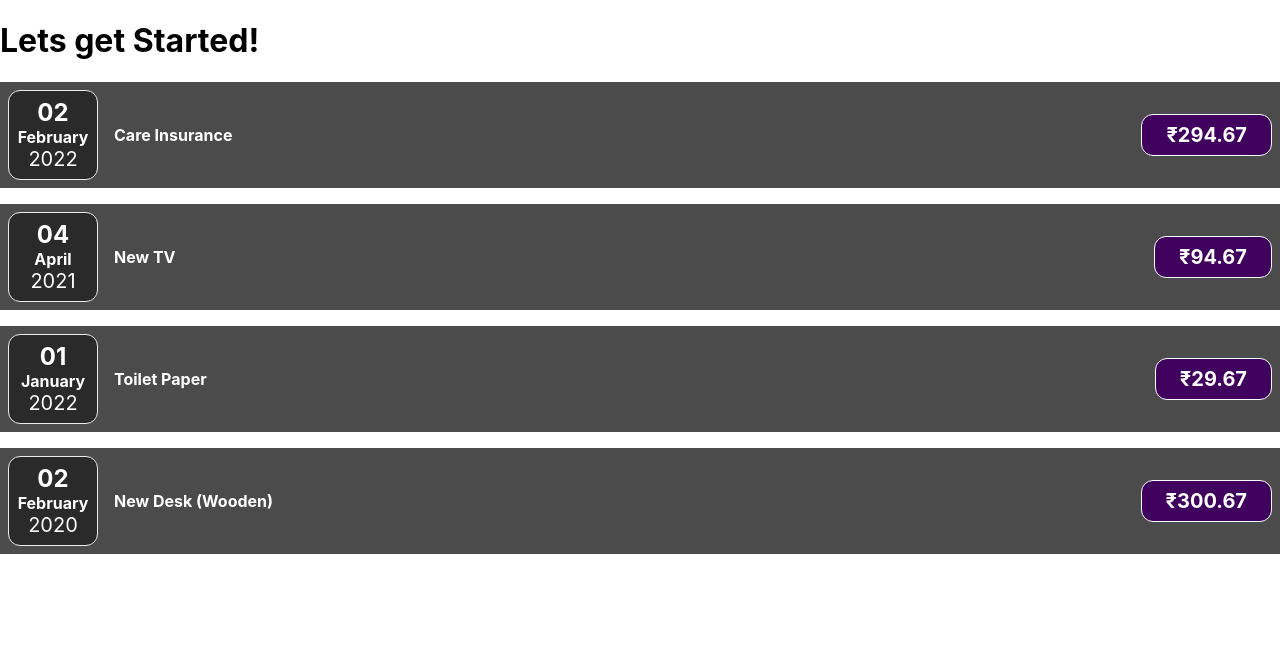
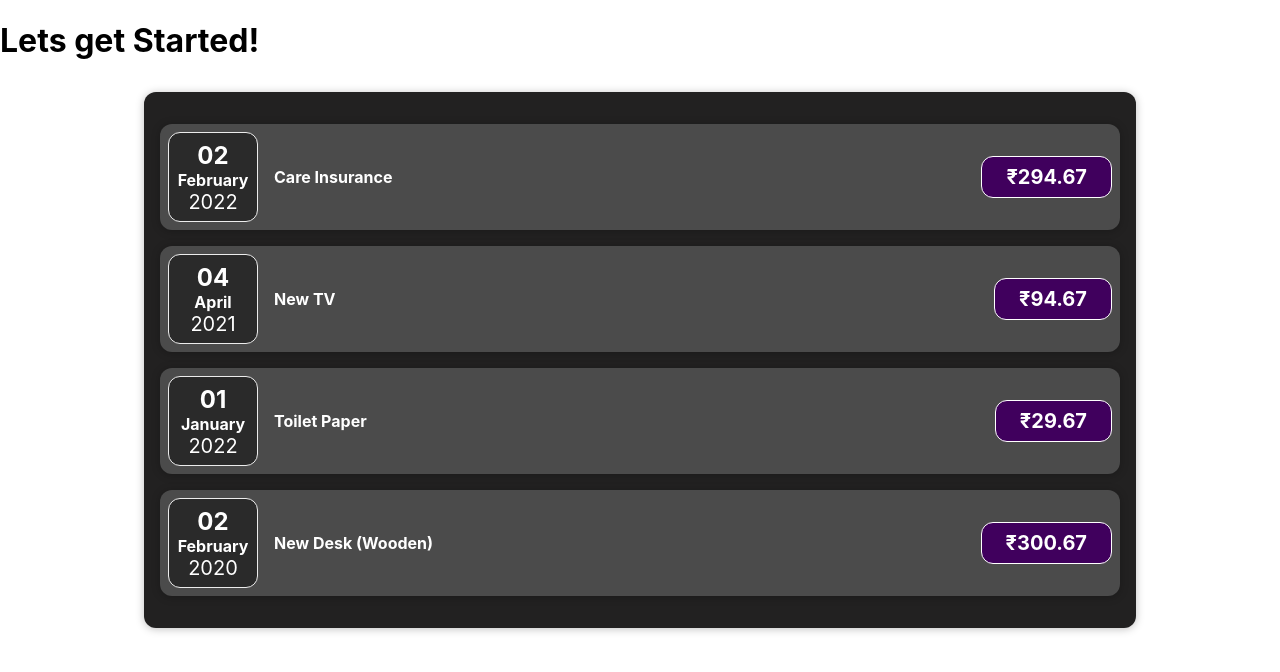
Before and after one commit to amrendrakind/expense, a React (Create React App) app: page / in a window 1280 px wide. Shown: the top 672 px of the page. Built offline with nearby package versions, Linux system fonts and the light colour scheme.

Commit message:
Expenses and UI Organised

```diff
--- a/src/App.js
+++ b/src/App.js
@@ -1,5 +1,5 @@
 import "./App.css";
-import Expenses from "./components/Expenses";
+import Expenses from './components/Expenses/Expenses';
 function App() {
   const expenses = [
     {
--- a/src/components/Expenses.js
+++ /dev/null
@@ -1,28 +0,0 @@
-import ExpenseItem from "./ExpenseItem"
-function Expenses(props){
-    return(
-        <div>
-        <ExpenseItem
-          title={props.items[0].title}
-          amount={props.items[0].amount}
-          date={props.items[0].date}
-        ></ExpenseItem>
-        <ExpenseItem
-          title={props.items[1].title}
-          amount={props.items[1].amount}
-          date={props.items[1].date}
-        ></ExpenseItem>
-        <ExpenseItem
-          title={props.items[2].title}
-          amount={props.items[2].amount}
-          date={props.items[2].date}
-        ></ExpenseItem>
-        <ExpenseItem
-          title={props.items[3].title}
-          amount={props.items[3].amount}
-          date={props.items[3].date}
-        ></ExpenseItem>
-      </div>
-    )
-}
-export default Expenses
--- a/src/components/ExpenseDate.js
+++ b/src/components/Expenses/ExpenseDate.js
@@ -6,9 +6,9 @@ function ExpenseDate(props){
     const day = props.date.toLocaleString('en-US',{month: '2-digit'})
     return(
         <div className='expense-date'>
-        <div className='expense-date__day'>{day}</div>
-        <div className='expense-date__month'>{month}</div>
-        <div className='expense-date__year'>{year}</div>
+          <div className='expense-date__day'>{day}</div>
+          <div className='expense-date__month'>{month}</div>
+          <div className='expense-date__year'>{year}</div>
       </div>
     )
 }
--- a/src/components/ExpenseItem.js
+++ b/src/components/Expenses/ExpenseItem.js
@@ -1,10 +1,11 @@
 import "./ExpenseItem.css";
 import ExpenseDate from "./ExpenseDate";
+import Card from '../UI/Card'
 
 function ExpenseItem(props) { // Using props
 
   return (
-    <div className="expense-item">
+    <Card className="expense-item">
 
       <ExpenseDate date={props.date}></ExpenseDate>
       {/* <div>{props.date.toISOString()}</div> */}
@@ -12,7 +13,7 @@ function ExpenseItem(props) { // Using props
       <div className="=expense-item__description">
         <div className="expense-item__price">₹{props.amount}</div>
       </div>
-    </div>
+    </Card>
   );
 }
 export default ExpenseItem;
--- a/src/components/Expenses.css
+++ b/src/components/Expenses/Expenses.css
@@ -1,7 +1,8 @@
 .expenses {
     padding: 1rem;
-    background-color: rgb(31, 31, 31);
+    background-color: rgb(34, 33, 33);
     margin: 2rem auto;
-    width: 50rem;
+    width: 60rem;
     max-width: 95%;
+
   }
--- /dev/null
+++ b/src/components/Expenses/Expenses.js
@@ -0,0 +1,30 @@
+import ExpenseItem from "./ExpenseItem"
+import './Expenses.css'
+import Card from '../UI/Card'
+function Expenses(props){
+    return(
+        <Card className="expenses">
+          <ExpenseItem
+            title={props.items[0].title}
+            amount={props.items[0].amount}
+            date={props.items[0].date}
+          ></ExpenseItem>
+          <ExpenseItem
+            title={props.items[1].title}
+            amount={props.items[1].amount}
+            date={props.items[1].date}
+          ></ExpenseItem>
+          <ExpenseItem
+            title={props.items[2].title}
+            amount={props.items[2].amount}
+            date={props.items[2].date}
+          ></ExpenseItem>
+          <ExpenseItem
+            title={props.items[3].title}
+            amount={props.items[3].amount}
+            date={props.items[3].date}
+          ></ExpenseItem>
+      </Card>
+    )
+}
+export default Expenses
--- /dev/null
+++ b/src/components/UI/Card.css
@@ -0,0 +1,4 @@
+.card{
+    border-radius: 12px;
+    box-shadow: 0 1px 8px rgba(0,0,0,0.25);
+}
--- /dev/null
+++ b/src/components/UI/Card.js
@@ -0,0 +1,9 @@
+import './Card.css'
+
+function Card(props){
+    const classes = 'card '+props.className
+    return(
+        <div className={classes}>{props.children}</div>
+    )
+}
+export default Card
```
Also changed, not shown: src/components/Expenses/ExpenseDate.css (renamed from src/components/ExpenseDate.css), src/components/Expenses/ExpenseItem.css (renamed from src/components/ExpenseItem.css).
